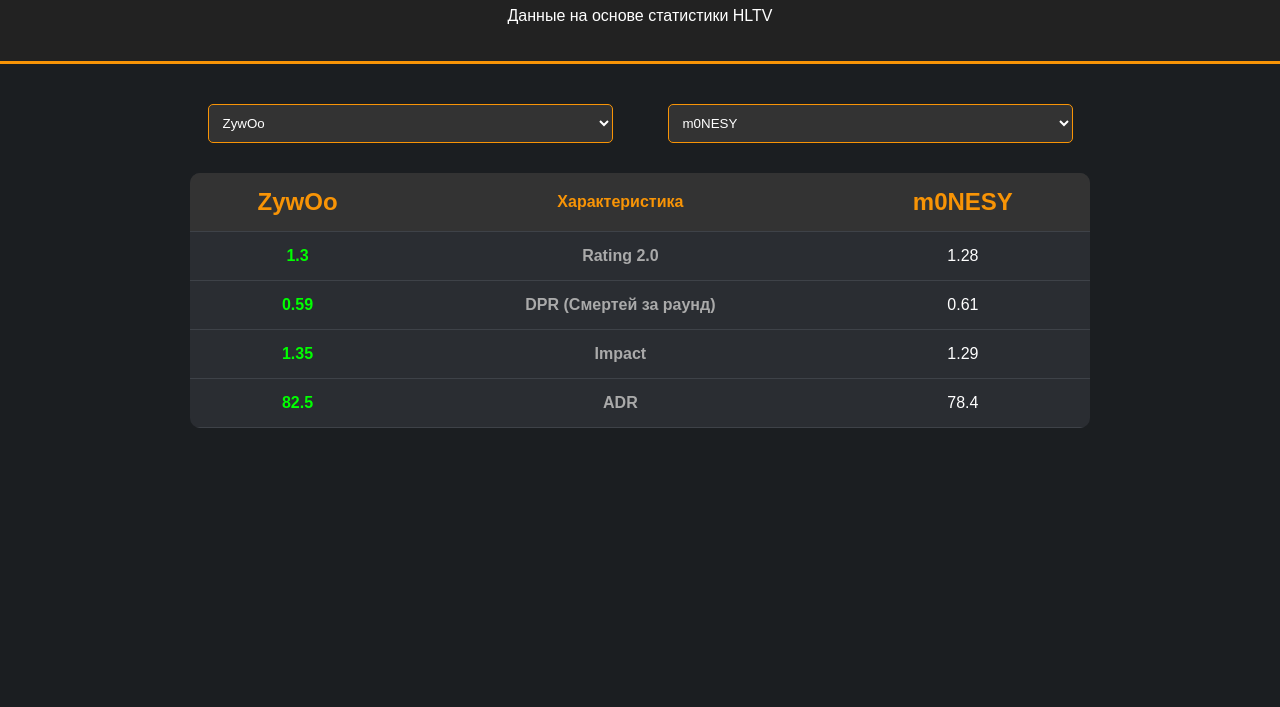
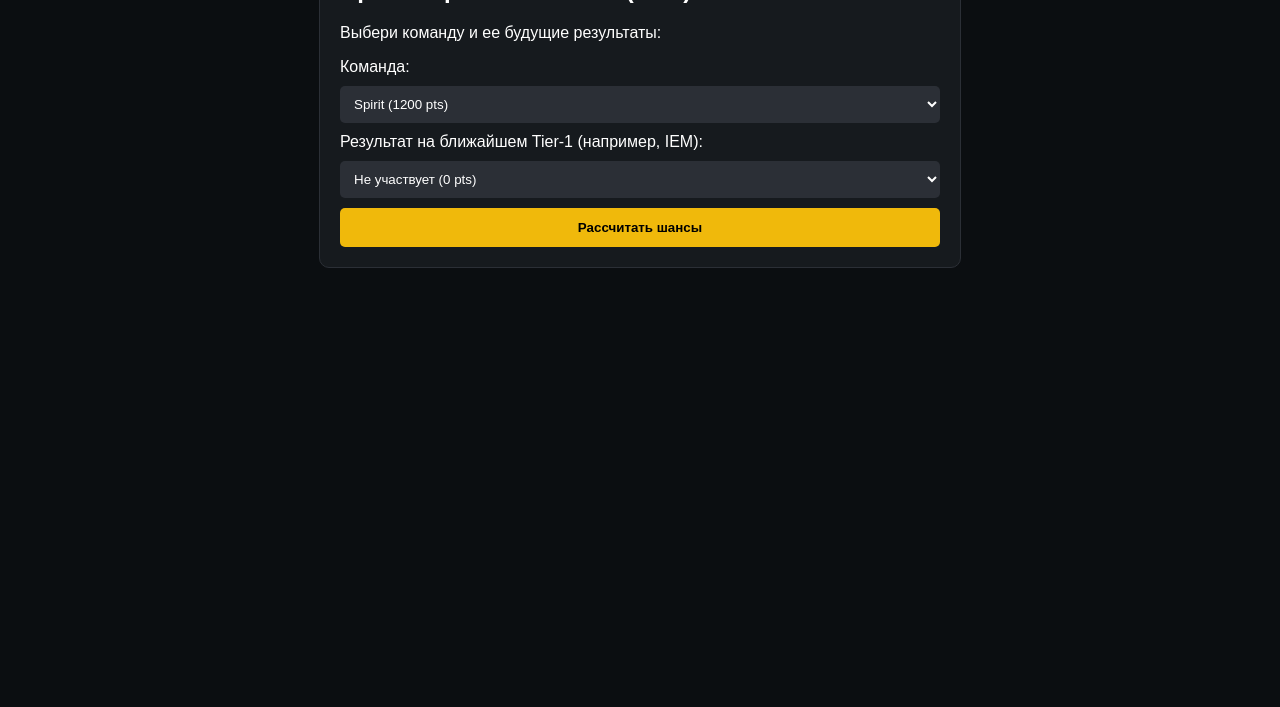
Before and after one commit to radiumpubg-hue/radium.github.io, a plain HTML site: page index.html in a window 1280 px wide. Shown: the part 93-800 px from the top of the page. Drawn offline with Linux system fonts and the light colour scheme.

Commit message:
Update title and styling for VRS Predictor

```diff
--- a/index.html
+++ b/index.html
@@ -2,109 +2,65 @@
 <html lang="ru">
 <head>
     <meta charset="UTF-8">
-    <meta name="viewport" content="width=device-width, initial-scale=1.0">
-    <title>CS Counter - Сравнение игроков</title>
+    <title>VRS Predictor - CS2</title>
     <style>
-        :root { --cs-orange: #f89406; --cs-dark: #222; }
-        body { font-family: 'Arial', sans-serif; background: #1b1e21; color: white; margin: 0; text-align: center; }
-        header { background: var(--cs-dark); padding: 20px; border-bottom: 3px solid var(--cs-orange); }
-        .container { max-width: 900px; margin: 20px auto; padding: 20px; }
-
-        .selector-area { display: flex; justify-content: space-around; margin-bottom: 30px; gap: 20px; }
-        select { padding: 10px; background: #333; color: white; border: 1px solid var(--cs-orange); border-radius: 5px; width: 45%; }
-
-        .comparison-table { width: 100%; border-collapse: collapse; background: #2a2d32; border-radius: 10px; overflow: hidden; }
-        th, td { padding: 15px; border-bottom: 1px solid #3e4248; text-align: center; }
-        th { background: #333; color: var(--cs-orange); }
-
-        .winner { color: #00ff00; font-weight: bold; }
-        .stat-name { font-weight: bold; color: #aaa; }
-        .player-header { font-size: 1.5rem; color: var(--cs-orange); }
+        body { font-family: sans-serif; background: #0b0e11; color: white; padding: 20px; }
+        .card { background: #161a1e; border: 1px solid #2b2f36; padding: 20px; border-radius: 10px; max-width: 600px; margin: auto; }
+        select, input { width: 100%; padding: 10px; margin: 10px 0; background: #2b2f36; border: none; color: white; border-radius: 5px; }
+        .result-box { margin-top: 20px; padding: 15px; background: #1e2329; border-left: 4px solid #f0b90b; }
+        .btn-calc { background: #f0b90b; color: black; border: none; padding: 12px; width: 100%; font-weight: bold; cursor: pointer; border-radius: 5px; }
+        .target { color: #848e9c; font-size: 0.9rem; margin-top: 10px; }
     </style>
 </head>
 <body>
 
-<header>
-    <h1>CS Stats Comparer</h1>
-    <p>Данные на основе статистики HLTV</p>
-</header>
+<div class="card">
+    <h2>Прогноз рейтинга Valve (VRS)</h2>
+    <p>Выбери команду и ее будущие результаты:</p>
 
-<div class="container">
-    <div class="selector-area">
-        <select id="player1" onchange="compare()">
-            <option value="zywoo">ZywOo</option>
-            <option value="m0nesy">m0NESY</option>
-            <option value="donk">donk</option>
-        </select>
-        <select id="player2" onchange="compare()">
-            <option value="zywoo">ZywOo</option>
-            <option value="m0nesy" selected>m0NESY</option>
-            <option value="donk">donk</option>
-        </select>
+    <label>Команда:</label>
+    <select id="teamSelect">
+        <option value="1200">Spirit (1200 pts)</option>
+        <option value="1150">FaZe (1150 pts)</option>
+        <option value="980">Vitality (980 pts)</option>
+        <option value="850">Virtus.pro (850 pts)</option>
+    </select>
+
+    <label>Результат на ближайшем Tier-1 (например, IEM):</label>
+    <select id="tournamentResult">
+        <option value="0">Не участвует (0 pts)</option>
+        <option value="400">Победа (1 место) — +400 pts</option>
+        <option value="250">Финал (2 место) — +250 pts</option>
+        <option value="150">Полуфинал (3-4 место) — +150 pts</option>
+        <option value="50">Групповой этап — +50 pts</option>
+    </select>
+
+    <button class="btn-calc" onclick="calculate()">Рассчитать шансы</button>
+
+    <div id="result" class="result-box" style="display:none;">
+        <div id="totalPoints"></div>
+        <div id="verdict"></div>
+        <div class="target">Примерный порог инвайта на Мейджор: ~1050 pts</div>
     </div>
-
-    <table class="comparison-table">
-        <thead>
-            <tr>
-                <th id="p1-name" class="player-header">Игрок 1</th>
-                <th>Характеристика</th>
-                <th id="p2-name" class="player-header">Игрок 2</th>
-            </tr>
-        </thead>
-        <tbody id="stats-body">
-            </tbody>
-    </table>
 </div>
 
 <script>
-    // База данных (сюда ты можешь вписывать новых игроков)
-    const players = {
-        zywoo: { name: "ZywOo", rating: 1.30, dpr: 0.59, impact: 1.35, adr: 82.5 },
-        m0nesy: { name: "m0NESY", rating: 1.28, dpr: 0.61, impact: 1.29, adr: 78.4 },
-        donk: { name: "donk", rating: 1.45, dpr: 0.65, impact: 1.70, adr: 95.2 }
-    };
+    function calculate() {
+        const basePoints = parseInt(document.getElementById('teamSelect').value);
+        const addedPoints = parseInt(document.getElementById('tournamentResult').value);
+        const total = basePoints + addedPoints;
+        const threshold = 1050; // Условный порог топ-16 мира
 
-    function compare() {
-        const p1Key = document.getElementById('player1').value;
-        const p2Key = document.getElementById('player2').value;
+        document.getElementById('result').style.display = 'block';
+        document.getElementById('totalPoints').innerHTML = `<h3>Итого: ${total} очков</h3>`;
 
-        const p1 = players[p1Key];
-        const p2 = players[p2Key];
-
-        document.getElementById('p1-name').innerText = p1.name;
-        document.getElementById('p2-name').innerText = p2.name;
-
-        const stats = [
-            { label: "Rating 2.0", key: "rating" },
-            { label: "DPR (Смертей за раунд)", key: "dpr", lowerBetter: true },
-            { label: "Impact", key: "impact" },
-            { label: "ADR", key: "adr" }
-        ];
-
-        let html = "";
-        stats.forEach(stat => {
-            const val1 = p1[stat.key];
-            const val2 = p2[stat.key];
-
-            let class1 = "", class2 = "";
-            if (stat.lowerBetter) {
-                if (val1 < val2) class1 = "winner"; else if (val2 < val1) class2 = "winner";
-            } else {
-                if (val1 > val2) class1 = "winner"; else if (val2 > val1) class2 = "winner";
-            }
-
-            html += `<tr>
-                <td class="${class1}">${val1}</td>
-                <td class="stat-name">${stat.label}</td>
-                <td class="${class2}">${val2}</td>
-            </tr>`;
-        });
-
-        document.getElementById('stats-body').innerHTML = html;
+        if (total >= threshold) {
+            document.getElementById('verdict').innerHTML = "<span style='color:#02c076'>✅ Высокий шанс:</span> Команда проходит в топ-16 по рейтингу.";
+        } else {
+            const diff = threshold - total;
+            document.getElementById('verdict').innerHTML = `<span style='color:#f84960'>❌ Недостаточно:</span> Нужно еще минимум ${diff} очков для инвайта.`;
+        }
     }
-
-    // Запуск при загрузке
-    compare();
 </script>
 
 </body>
```
